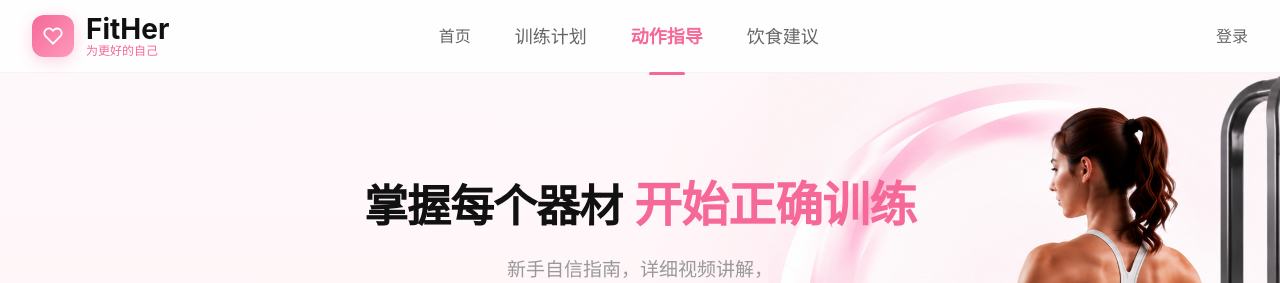
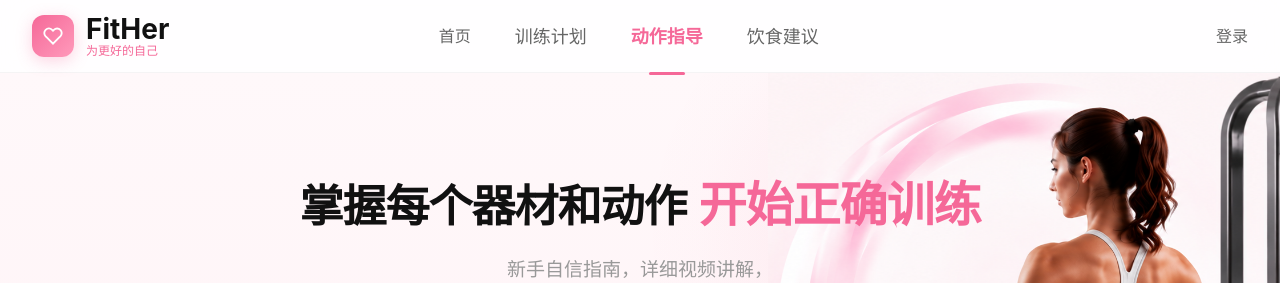
Before and after one commit to sina730/fither, a React (Vite) app: page /#/equipment in a window 1280 px wide. Shown: the top 283 px of the page. Built offline with nearby package versions, Linux system fonts and the light colour scheme.

Commit message:
动作指导标题：掌握每个器材→掌握每个器材和动作

```diff
--- a/src/pages/Equipment.jsx
+++ b/src/pages/Equipment.jsx
@@ -276,7 +276,7 @@ export default function Equipment() {
               <div className="flex items-baseline gap-3 mb-3 flex-wrap justify-center">
                 <h1 className="text-[clamp(28px,4vw,44px)] font-bold leading-[1.2]"
                   style={{ color: '#111', letterSpacing: '-1px' }}>
-                  掌握每个器材
+                  掌握每个器材和动作
                 </h1>
                 <span className="text-[clamp(30px,4.5vw,48px)] font-bold leading-[1.2]"
                   style={{ color: PINK, letterSpacing: '-1px' }}>
```
